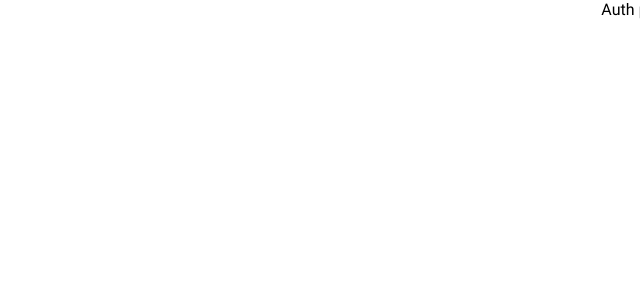
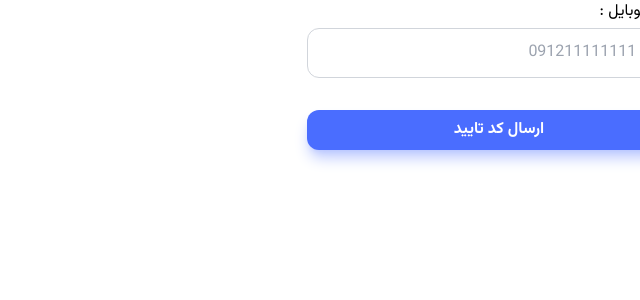
Before and after one commit to MahdiRahmany/Freelancer-App, a React (Vite) app: page /auth in a window 1280 px wide. Shown: the top 300 px of the page, without its empty margins (640-1280 px from the left). Built offline with nearby package versions, Linux system fonts and the light colour scheme.

Commit message:
styling otp form

```diff
--- a/src/App.jsx
+++ b/src/App.jsx
@@ -1,12 +1,14 @@
-import Auth from "./components/Auth/Auth";
+import Auth from "./pages/Auth";
 import "./index.css";
 import { Route, Routes } from "react-router-dom";
 
 function App() {
   return (
-    <Routes>
-      <Route path="/auth" element={<Auth />} />
-    </Routes>
+    <div className="container xl:max-w-screen-xl">
+      <Routes>
+        <Route path="/auth" element={<Auth />} />
+      </Routes>
+    </div>
   );
 }
 export default App;
--- a/src/components/Auth/Auth.jsx
+++ /dev/null
@@ -1,4 +0,0 @@
-function Auth() {
-  return <div>Auth page</div>;
-}
-export default Auth;
--- /dev/null
+++ b/src/features/authentication/SendOTPForm.jsx
@@ -0,0 +1,29 @@
+import { useState } from "react";
+
+function SendOTPForm() {
+  const [phoneNumber, setPhoneNumber] = useState("");
+
+  return (
+    <div>
+      <form className="space-y-8">
+        <div>
+          <label className="mb-1" htmlFor="phoneNumber">
+            شماره موبایل :
+          </label>
+          <input
+            value={phoneNumber}
+            onChange={(e) => setPhoneNumber(e.target.value)}
+            id="phoneNumber"
+            placeholder="مثال: 091211111111"
+            className="w-full py-3 px-4 rounded-xl text-secondary-900 border border-gray-300 hover:border-primary-500 focus:border-primary-500 focus:bg-white transition-all duration-300 ease-out focus:shadow-lg focus:shadow-primary-200"
+            type="text"
+          />
+        </div>
+        <button className="py-2 px-4 font-bold bg-primary-900 text-white w-full rounded-xl transition-all duration-300 hover:bg-primary-800 shadow-lg shadow-primary-300">
+          ارسال کد تایید
+        </button>
+      </form>
+    </div>
+  );
+}
+export default SendOTPForm;
--- a/src/index.css
+++ b/src/index.css
@@ -139,7 +139,11 @@
   box-shadow: none;
 }
 
-/* inupt number */
+label {
+  display: block;
+}
+
+/* input number */
 input::-webkit-outer-spin-button,
 input::-webkit-inner-spin-button {
   /* display: none; <- Crashes Chrome on hover */
--- /dev/null
+++ b/src/pages/Auth.jsx
@@ -0,0 +1,10 @@
+import SendOTPForm from "../features/authentication/sendOTPForm";
+
+function Auth() {
+  return (
+    <div className="w-full sm:max-w-sm">
+      <SendOTPForm />
+    </div>
+  );
+}
+export default Auth;
```
